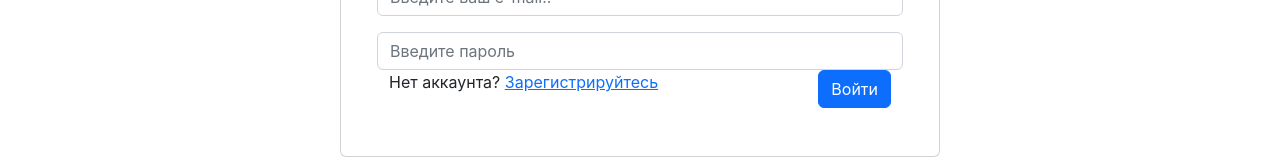
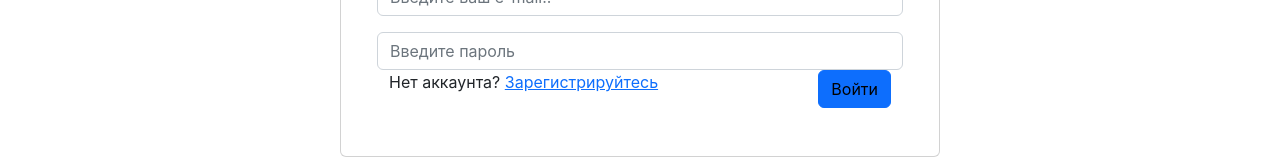
Before and after one commit to mikASho/webreact, a React (Create React App) app: page /login in a window 1280 px wide. Shown: the part 403-563 px from the top of the page. Built offline with nearby package versions, Linux system fonts and the light colour scheme.

Commit message:
Add Logic Auth Button 2

```diff
--- a/src/pages/Auth.js
+++ b/src/pages/Auth.js
@@ -1,6 +1,6 @@
 import React, {useContext} from 'react'
 import { Button, Container, Form, Card } from 'react-bootstrap'
-import { REGISTRATION_ROUTE, LOGIN_ROUTE } from '../utils/consts';
+import { REGISTRATION_ROUTE, LOGIN_ROUTE, MAIN_ROUTE } from '../utils/consts';
 import { useLocation, Link } from 'react-router-dom';
 import Row from 'react-bootstrap/Row';
 import { Context } from '../index';
@@ -34,8 +34,8 @@ const Auth = () => {
                           Есть аккаунт? <Link to={LOGIN_ROUTE}>Войдите</Link>
                         </div>
                       }
-                        <Button onClick={() => user.setIsAuth(true)}>
-                          {isLogin ? 'Войти' : 'Регистрация'}
+                        <Button onClick={() => user.setIsAuth(true)} >
+                          <Link to = {MAIN_ROUTE} style={{color: "black", textDecoration: "none"}}>{isLogin ? 'Войти' : 'Регистрация'} </Link>
                       </Button>
                   </Form>
 
```
